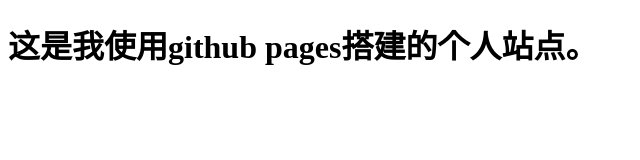
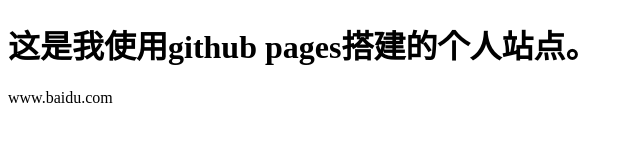
Before and after one commit to xiexinli/xiexinli.github.io, a plain HTML site: page index.html in a window 1280 px wide. Shown: the whole page, without its empty margins (0-640 px from the left). Drawn offline with Linux system fonts and the light colour scheme.

Commit message:
修改index.html

```diff
--- a/index.html
+++ b/index.html
@@ -2,5 +2,6 @@
 <html>
 <body>
 <h1>这是我使用github pages搭建的个人站点。</h1>
+<href>www.baidu.com</href>
 </body>
 </html>
```
